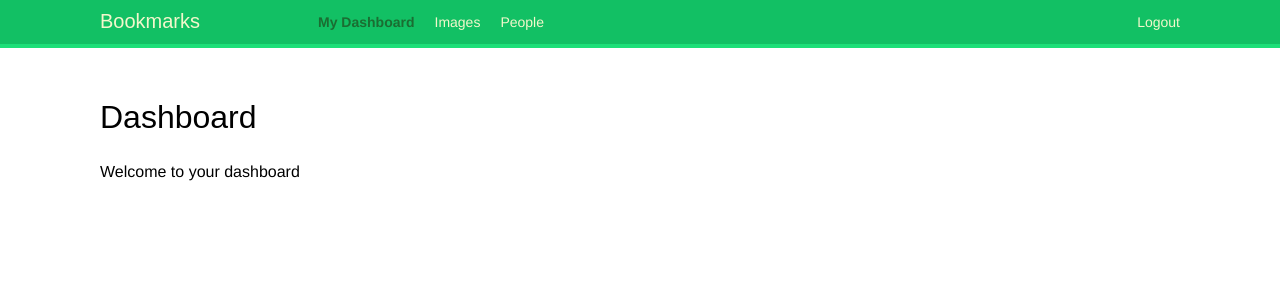
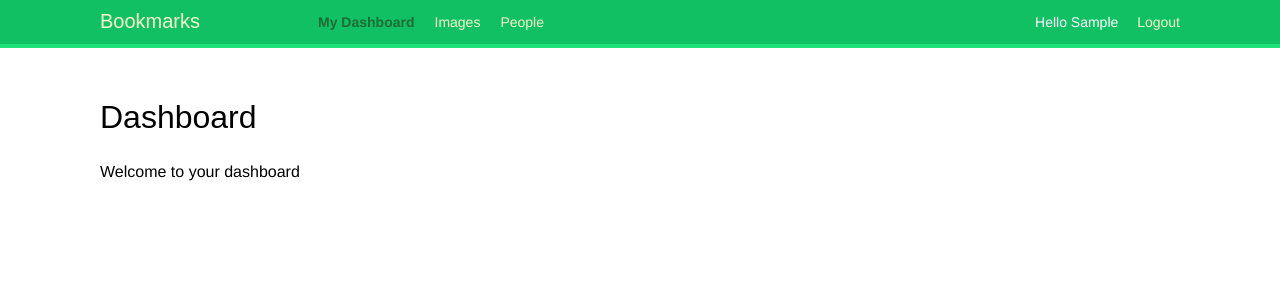
Before and after one commit to sourcery-ai-bot/django-by-example, a Django app: page /account/ in a window 1280 px wide. Shown: the top 300 px of the page. Run offline with Django 3.2, Linux system fonts and the light colour scheme; the visitor is signed in with stand-in values (Sample User, id 1); some web fonts are replaced.

Commit message:
added personalization via first name or username

```diff
--- a/socialSite/account/templates/base.html
+++ b/socialSite/account/templates/base.html
@@ -24,6 +24,15 @@
 
     <span class="user">
       {% if request.user.is_authenticated %}
+        {% if request.user.first_name %}
+          <span style="margin-right:15px">
+            Hello {{ request.user.first_name }}
+          </span>
+        {% elif request.user.username %}
+          <span style="margin-right:15px">
+            Hello {{ request.user.username }}
+          </span>
+        {% endif %}
         <a href="{% url "logout" %}">Logout</a>
       {% else %}
         <a href="{% url "login" %}">Login</a>
```
